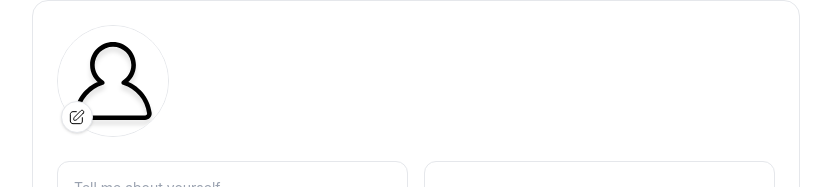
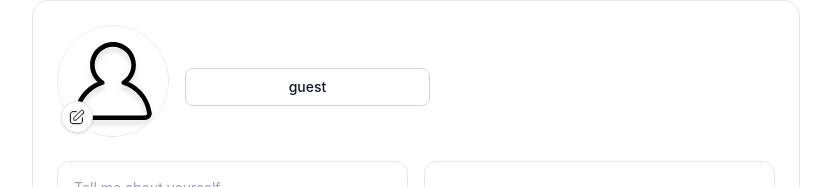
Before and after one commit to gelanvillanueva21-glitch/Mobile-Dock, a React (Vite) app in the folder frontend/: page /profile in a window 1280 px wide. Both pictures are taken after a click on the button 1262 px from the left and 34 px from the top of the page. Shown: the top 187 px of the page, without its empty margins (224-1055 px from the left). Built offline with nearby package versions, Linux system fonts and the light colour scheme; no server answers.

Commit message:
Set up the Tanstack Post http method

```diff
--- a/frontend/src/layouts/Profile/EditProfile.tsx
+++ b/frontend/src/layouts/Profile/EditProfile.tsx
@@ -5,6 +5,9 @@ import type { ProfileInfo } from "../../types/Profile";
 import editIcon from "../../assets/icon/edit-3-svgrepo-com.svg";
 import guestIcon from "../../assets/icon/guest-profile.svg";
 import { useRef, useState } from "react";
+import { ApiError, ApiRequest } from "../../services/client";
+import { useMutation } from "@tanstack/react-query";
+import { editProfile } from "../../services/profile";
 
 interface Props{
     profile?: ProfileInfo;
@@ -13,12 +16,16 @@ interface Props{
 
 
 export function EditProfile({ profile, onClose }: Props) {
+    const [fullName, setFullName] = useState("");
     const [profilePicture, setProfilePicture] = useState<File | null>(null);
     const [aboutMe, setAboutMe] = useState( profile?.about_me? profile.about_me : "");
     const [facebookUrl, setFacebookUrl] = useState("");
     const [instagramUrl, setInstagramUrl] = useState("");
     const [linkedinUrl, setLinkedinUrl] = useState("");
     const [clickEdit, setClickEdit] = useState(false);
+
+    const [isLoading, setIsLoading] = useState(false);
+    const [error, setError] = useState()
 
     const fileInputRef = useRef<HTMLInputElement | null>(null);
     const profilePictureUrl = profilePicture
@@ -27,11 +34,17 @@ export function EditProfile({ profile, onClose }: Props) {
 
 
     function clickHandle() {
-
+        const data = {
+            full_name: fullName
+        }
+        const mutation = useMutation({
+            mutationFn: editProfile
+        })
     }
 
     return (
         <div className="mx-auto flex w-full max-w-3xl flex-col gap-6 rounded-2xl border border-gray-200 bg-white p-6">
+            <div className="flex items-center gap-4">
                 <div className="relative h-28 w-28">
                     <img
                         src={profilePictureUrl}
@@ -54,6 +67,15 @@ export function EditProfile({ profile, onClose }: Props) {
                             className="h-4 w-4 object-contain"
                         />
                     </button>
+                    </div>
+                <div>
+                    <input
+                        type="text"
+                        value={profile?.full_name ?? "guest"}
+                        onChange={(e) => setFullName(e.target.value)}
+                        className="mt-3 w-full rounded-lg border border-gray-300 px-3 py-2 text-center text-sm font-medium text-gray-900 outline-none transition focus:border-gray-500 focus:ring-1 focus:ring-gray-300"
+                    />
+                </div>
             </div>
             <div className="grid gap-4 md:grid-cols-2">
                 <div className="rounded-xl border border-gray-200 p-4">
--- a/frontend/src/services/profile.ts
+++ b/frontend/src/services/profile.ts
@@ -1,7 +1,7 @@
 
 
 import { ApiRequest } from "./client"
-import type { ProfileInfo } from "../types/Profile"
+import type { ChangeProfile, ProfileInfo } from "../types/Profile"
 
 
 export function getProfile(): Promise<ProfileInfo> {
@@ -12,3 +12,21 @@ export function getProfile(): Promise<ProfileInfo> {
 export function searchProfile(name: string): Promise<ProfileInfo[]> {
     return ApiRequest(`profile/${name}`);
 }
+
+
+export function editProfile(data: ChangeProfile): Promise<ChangeProfile>  {
+    const formData = new FormData();
+
+    formData.append("full_name", data.full_name ?? "");
+    formData.append("about_me", data.about_me ?? "");
+
+    if (data.avatar_url)
+        formData.append("avatar_url", data.avatar_url);
+
+    formData.append("social_media", JSON.stringify(data.social_media));
+
+    return ApiRequest('profile/change_profile', {
+        method: 'POST',
+        body: formData
+    });
+}
```
Also changed, not shown: frontend/src/types/Profile.ts (+8 -0 lines). Lines whose indentation alone changed are shown as unchanged.
